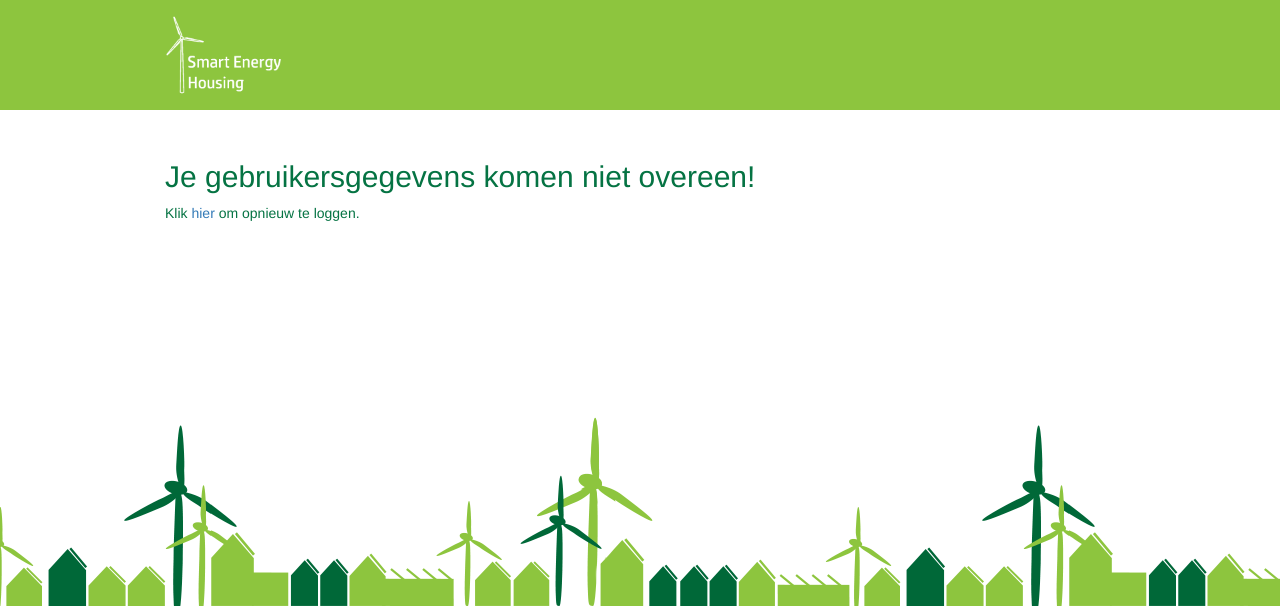
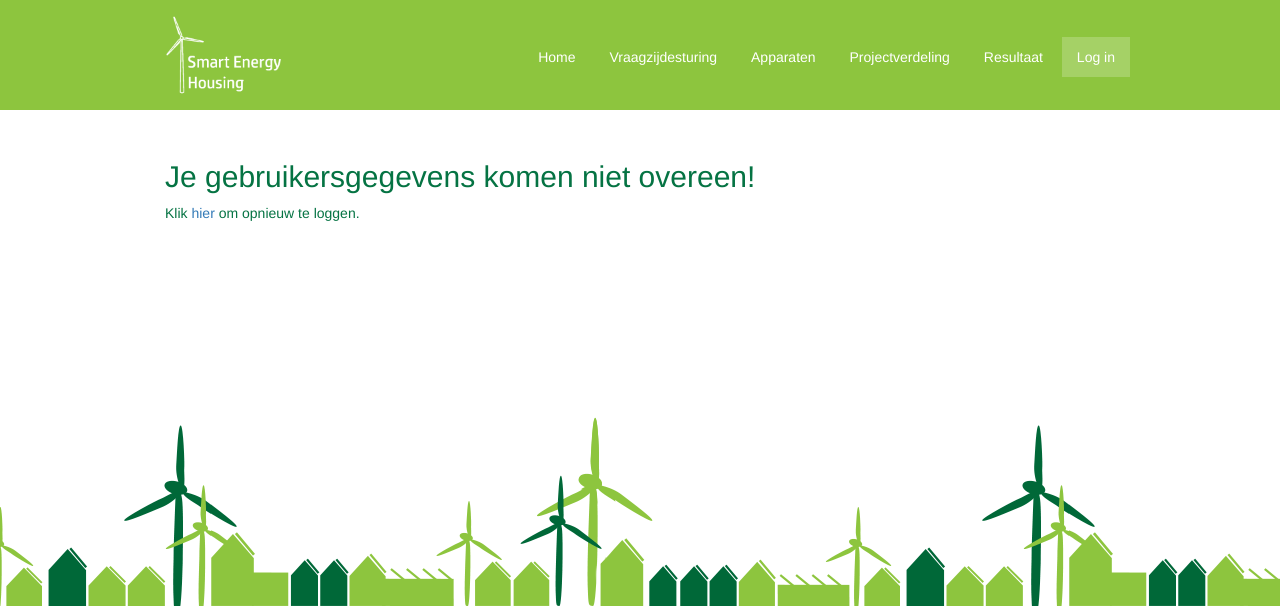
Before and after one commit to Tijs-B/ESAT-EnergyHousing, a Django app: a page that uses smartgrid/templates/smartgrid/base.html in a window 1280 px wide. Shown: the top 609 px of the page. Run offline with Django 3.2, Linux system fonts and the light colour scheme; data comes from the database, SQL or seed files in the repository; both versions use the stored data as it was after the commit; parts of the project's set-up code (start-up, migrations or seed data) failed here and were passed over; some libraries are stand-ins or nearby versions.

Commit message:
ik had blijkbaar nog changes openstaan, maar ze mogen erin

```diff
--- a/smartgrid/static/smartgrid/css/main.css
+++ b/smartgrid/static/smartgrid/css/main.css
@@ -69,6 +69,14 @@
     padding-bottom: 220px;
 }
 
+#login {
+    max-width: 400px;
+    margin: 50px auto;
+    border: 1px solid #8DC53E;
+    border-radius: 3px;
+    padding: 30px;
+}
+
 .breadcrumb {
     background-color: #f8f8f8;
 }
--- a/smartgrid/templates/smartgrid/base.html
+++ b/smartgrid/templates/smartgrid/base.html
@@ -30,7 +30,8 @@
     <div class="container">
         <div class="row">
             <div class="col-xs-4">
-                    <a href="{% url 'smartgrid:prehomepage' %}"><img class="logo" height="80px" src="{% static 'smartgrid/img/logo.png' %}" /></a>
+                <a href="{% url 'smartgrid:prehomepage' %}"><img class="logo" height="80px"
+                                                                 src="{% static 'smartgrid/img/logo.png' %}"/></a>
             </div>
             <div class="pull-right">
                 {% block nav %}
--- a/smartgrid/templates/smartgrid/invalid_login.html
+++ b/smartgrid/templates/smartgrid/invalid_login.html
@@ -1,9 +1,18 @@
 {% extends "smartgrid/base.html" %}
 
-{% block content %}
+{% block nav %}
+<ul class="nav">
+    <li><a href="{% url 'smartgrid:home' %}">Home</a></li>
+    <li><a href="{% url 'smartgrid:vraagzijdesturing' %}">Vraagzijdesturing</a></li>
+    <li><a href="{% url 'smartgrid:info_apparaten' %}">Apparaten</a></li>
+    <li><a href="{% url 'smartgrid:projectverdeling' %}">Projectverdeling</a></li>
+    <li><a href="{% url 'smartgrid:resultaat' %}">Resultaat</a></li>
+    <li><a class="active" href="{% url 'smartgrid:login' %}">Log in</a></li>
+</ul>
+{% endblock nav %}
 
 
-  <h2>Je gebruikersgegevens komen niet overeen!</h2>
-  <p>Klik <a href="{% url 'smartgrid:login' %}">hier</a> om opnieuw te loggen.</p>
-
+{% block content %}
+<h2>Je gebruikersgegevens komen niet overeen!</h2>
+<p>Klik <a href="{% url 'smartgrid:login' %}">hier</a> om opnieuw te loggen.</p>
 {% endblock %}
```
Also changed, not shown: smartgrid/templates/smartgrid/login.html (+9 -17 lines), smartgrid/urls.py (+5 -5 lines), db.sqlite3. Lines whose indentation alone changed are shown as unchanged.
